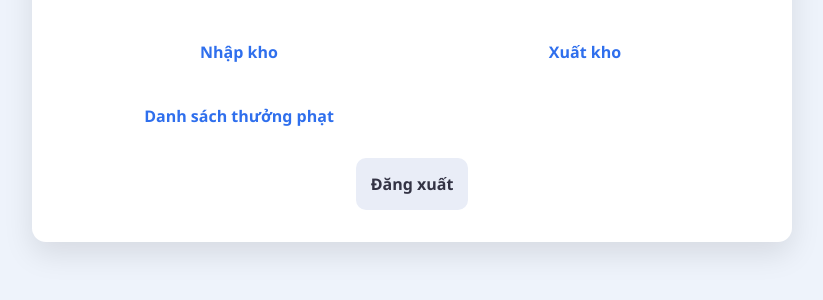
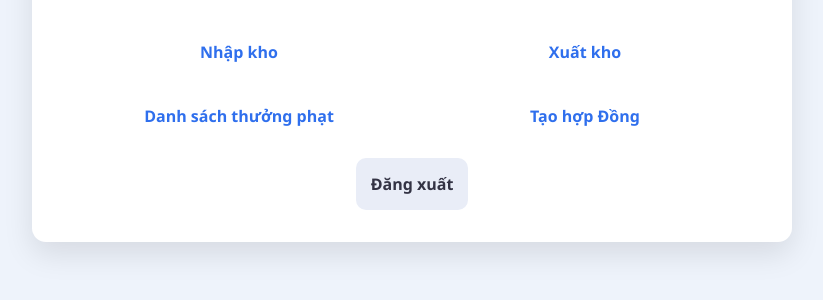
Before and after one commit to fsoua/quan-ly-kho-354, a Django app: template btl/templates/user/home.html in a window 1280 px wide. Shown: the part 353-653 px from the top of the page, without its empty margins (228-1051 px from the left). Run offline with Django 5.2, Linux system fonts and the light colour scheme; the template is opened without the code that fills it, so the values that code supplies are empty.

Commit message:
fix:html

```diff
--- a/btl/templates/user/home.html
+++ b/btl/templates/user/home.html
@@ -33,6 +33,8 @@
 
       <a class="outline btn" href="{% url 'user_thuong_phat' %}">Danh sách thưởng phạt</a>
 
+      <a class="outline btn" href="{% url 'tao_hop_dong' %}">Tạo hợp Đồng</a>
+
     </div>
 
 
```
